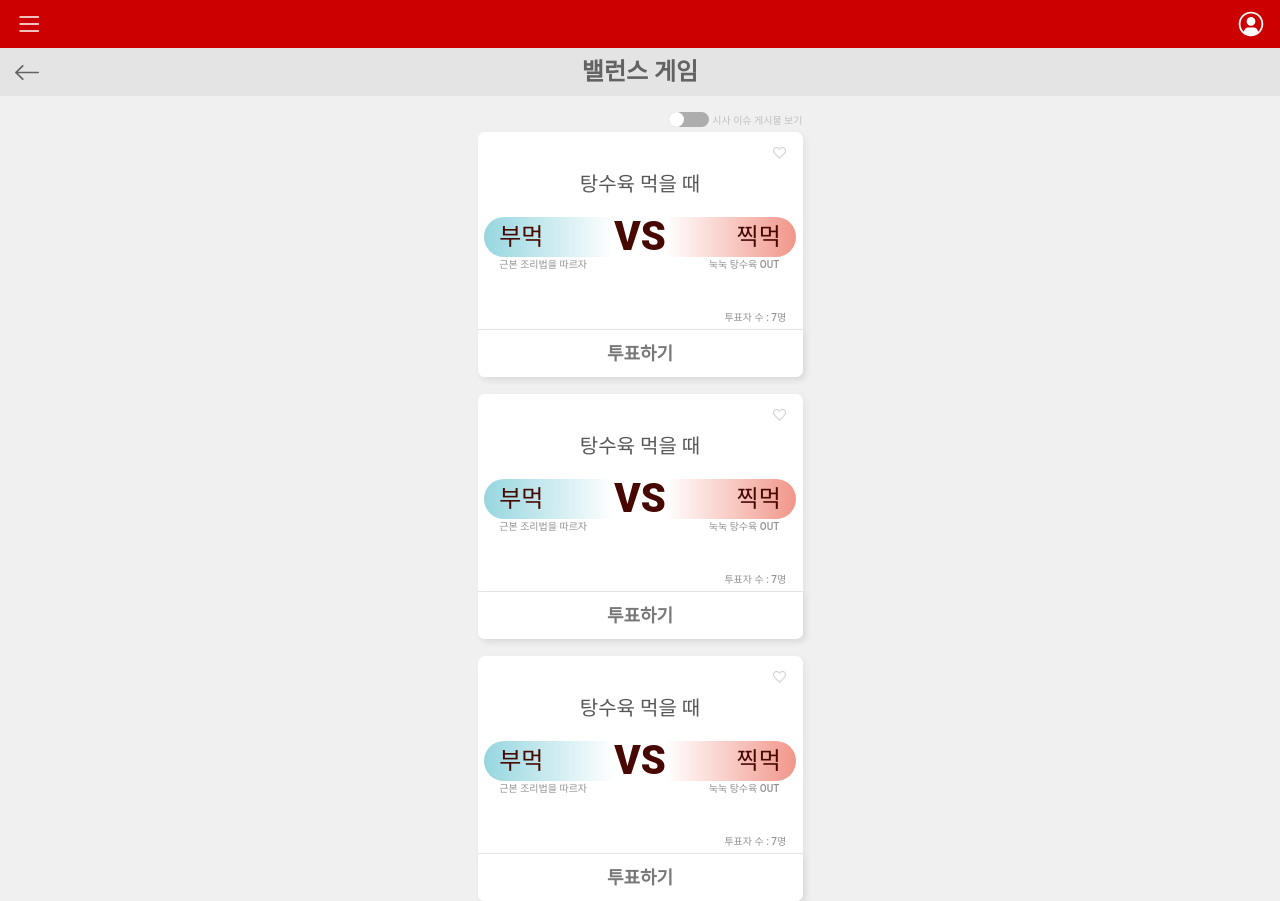
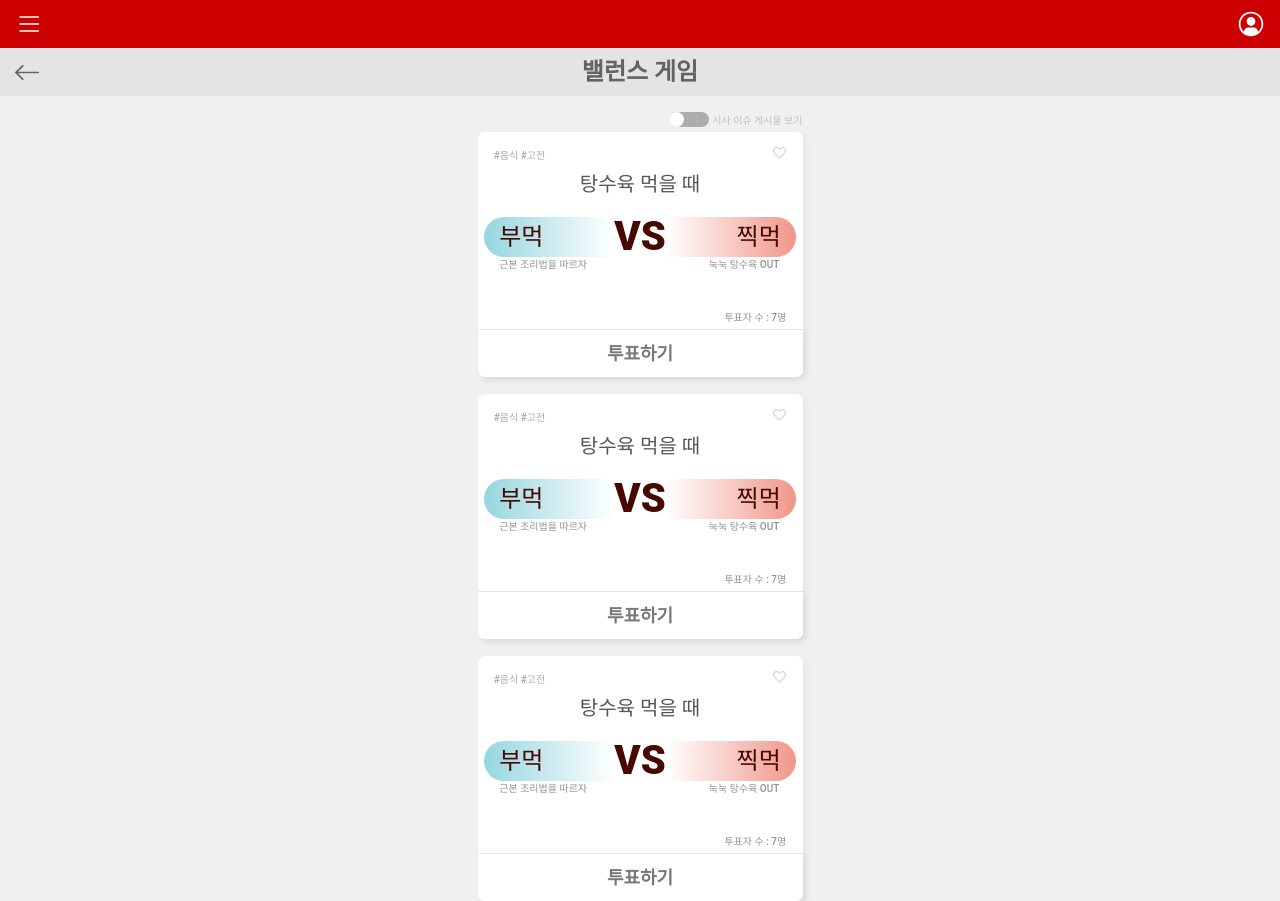
Before and after one commit to longdoheun/2022likelion_hackaton_front, a React (Create React App) app: page /balancegame in a window 1280 px wide. Built offline with nearby package versions, Linux system fonts and the light colour scheme.

Commit message:
update balancegame

```diff
--- a/src/components/BalanceGame/BalanceGameList.js
+++ b/src/components/BalanceGame/BalanceGameList.js
@@ -17,7 +17,7 @@ function BalanceGameList(props) {
     {
       id: "id1",
       user: "소고기딱복국",
-      tag: ["음식, 고전"],
+      tag: ["음식", "고전"],
       title: "탕수육 먹을 때",
       choiceLeft: "부먹",
       choiceRight: "찍먹",
@@ -27,7 +27,7 @@ function BalanceGameList(props) {
     {
       id: "id2",
       user: "꿈은없고요그냥놀고싶습니다",
-      tag: ["음식, 고전"],
+      tag: ["음식", "고전"],
       title: "복숭아 먹을 때",
       choiceLeft: "물복",
       choiceRight: "딱복",
--- a/src/components/BalanceGame/BalanceGameListCard.js
+++ b/src/components/BalanceGame/BalanceGameListCard.js
@@ -27,7 +27,9 @@ function BalanceGameListCard(props) {
     <>
       <Card className={classes}>
         <section className="balance-game-card__upper">
-          <h5 className="balance-game-card__tag_user"></h5>
+          <h5 className="balance-game-card__tag_user">
+            {props.DUMMY_LISTS[0].tag.map((tag) => ` #${tag}`)}
+          </h5>
           <HeartBtn
             className="balance-game-list__heart"
             isLike={isLike}
@@ -35,7 +37,9 @@ function BalanceGameListCard(props) {
           />
         </section>
 
-        <h1 className="balance-game-card__context">{props.DUMMY_LISTS[0].title}</h1>
+        <h1 className="balance-game-card__context">
+          {props.DUMMY_LISTS[0].title}
+        </h1>
 
         <section className="balance-game-card__center">
           <section className="balance-game-card__main_bar">
@@ -65,9 +69,17 @@ function BalanceGameListCard(props) {
           </section>
         </section>
 
-        <div className="balance-game__vote_num">투표자 수 : {props.totalVote}명</div>
+        <div className="balance-game__vote_num">
+          투표자 수 : {props.totalVote}명
+        </div>
         {/* <Link to= {'/balancegame/main/'} style={{ textDecoration: "none" }}> */}
-          <Vote className="balance-game__revote" text="투표하기" onClick={()=>navigate(`/balancegame/main/?context=${props.DUMMY_LISTS[0].title}`)}></Vote>
+        <Vote
+          className="balance-game__revote"
+          text="투표하기"
+          onClick={() =>
+            navigate(`/balancegame/main/?context=${props.DUMMY_LISTS[0].title}`)
+          }
+        ></Vote>
         {/* </Link> */}
       </Card>
     </>
--- a/src/components/BalanceGame/CommentContent.js
+++ b/src/components/BalanceGame/CommentContent.js
@@ -1,5 +1,4 @@
 import Reac0, { useState } from "react";
-import like from "../../images/like.png";
 import LikeBtn from "./../../UI/LikeBtn";
 
 function CommentContent({ DUMMY_COMMENTS, children }) {
```
